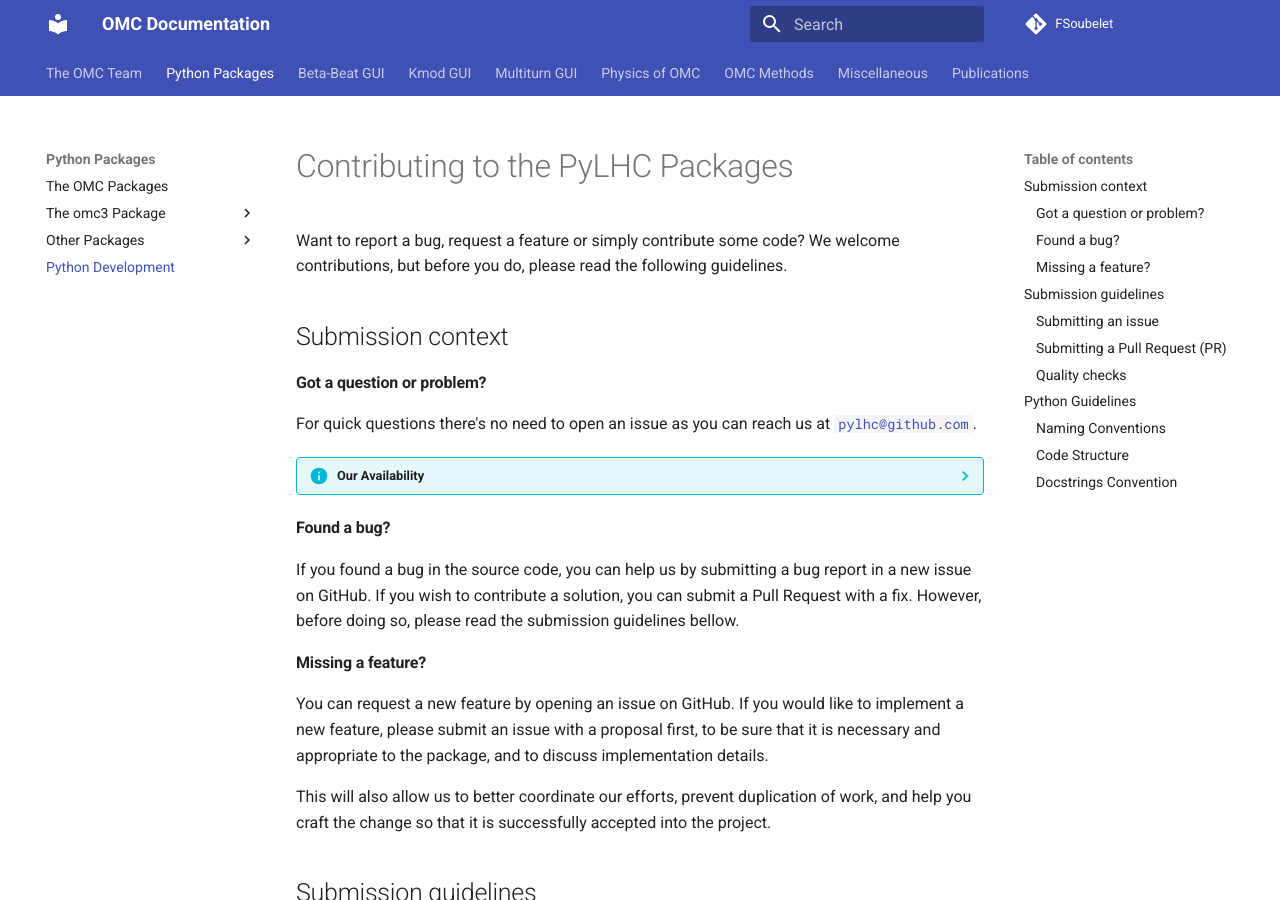
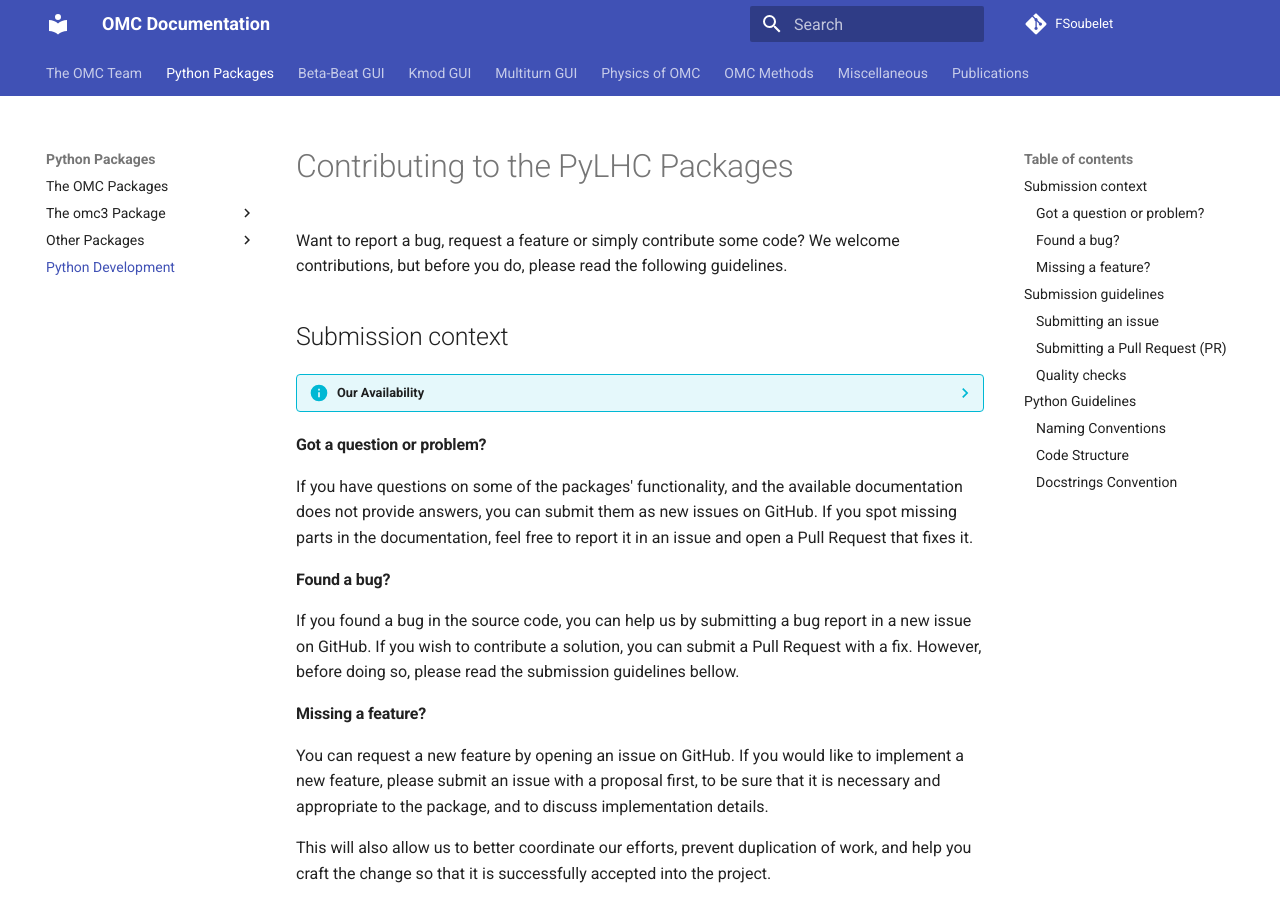
Before and after one commit to pylhc/pylhc.github.io, an MkDocs documentation site: the page built from docs/packages/development.md, in a window 1280 px wide and 900 px high. Built offline with MkDocs 1.6.1 and Material for MkDocs 9.7.7, drawn with Linux system fonts in a browser that asks for light colours.

Commit message:
remove mention of pylhc@github.com

```diff
--- a/docs/packages/development.md
+++ b/docs/packages/development.md
@@ -5,13 +5,14 @@
 
 ## Submission context
 
+??? info "Our Availability"
+    Please note we are busy people and developping these packages is not our primary priority at work.
+    We may take some time to reply.
+
 #### Got a question or problem?
 
-For quick questions there's no need to open an issue as you can reach us at [`pylhc@github.com`](mailto:pylhc@github.com).
-
-??? info "Our Availability"
-    Please note we are busy people and developping `omc3` is not our primary priority at work.
-    We may take some time to reply.
+If you have questions on some of the packages' functionality, and the available documentation does not provide answers, you can submit them as new issues on GitHub.
+If you spot missing parts in the documentation, feel free to report it in an issue and open a Pull Request that fixes it.
 
 #### Found a bug?
 
```
